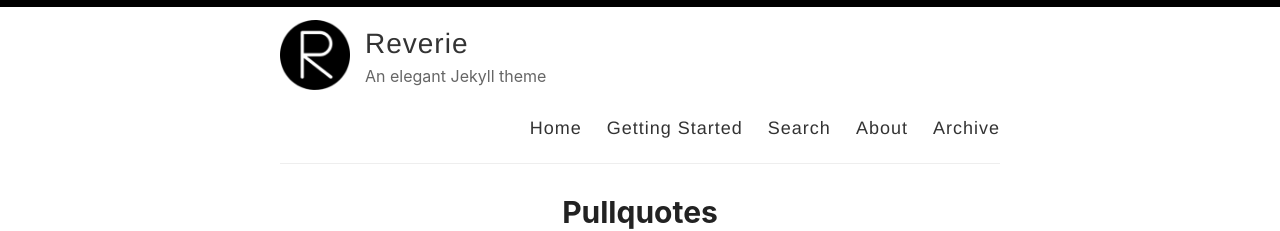
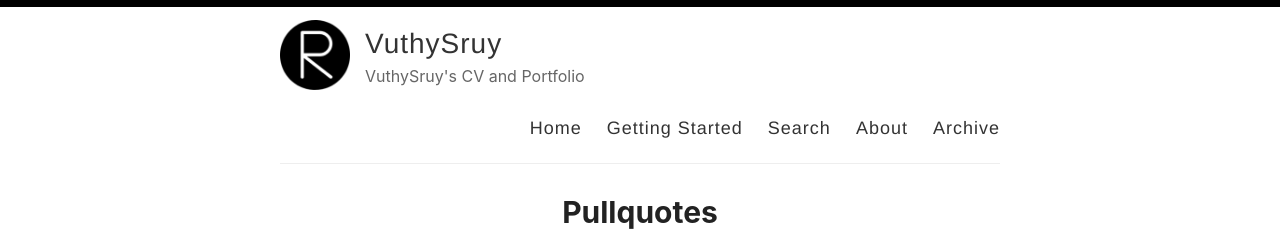
Before and after one commit to VuthySruy/VuthySruy.github.io, a Jekyll site: the page built from index.html, in a window 1280 px wide and 900 px high. Shown: the top 231 px of the window. Built offline with Jekyll 4.4.1, drawn with Linux system fonts in a browser that asks for light colours; the list of posts is cut into pages by our own code.

Commit message:
Update _config.yml

```diff
--- a/_config.yml
+++ b/_config.yml
@@ -3,13 +3,13 @@
 #
 
 # Name of your site (displayed in the header)
-name: Reverie
+name: VuthySruy
 
 # Name of the author
-author: Amit Merchant
+author: VuthySruy
 
 # Short bio or description (displayed in the header)
-description: An elegant Jekyll theme
+description: VuthySruy's CV and Portfolio
 
 # URL of your avatar or profile pic (you could use your GitHub profile pic)
 avatar: /images/reverie.png
```
